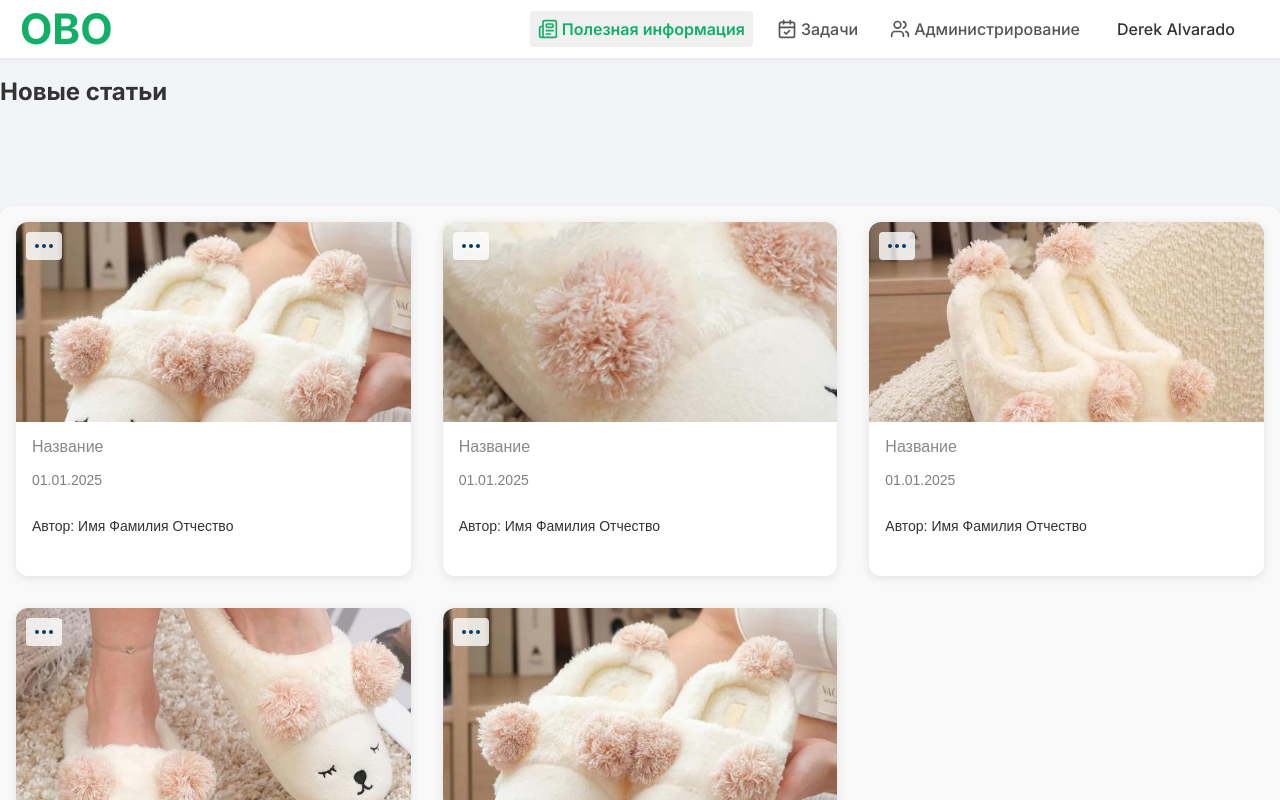
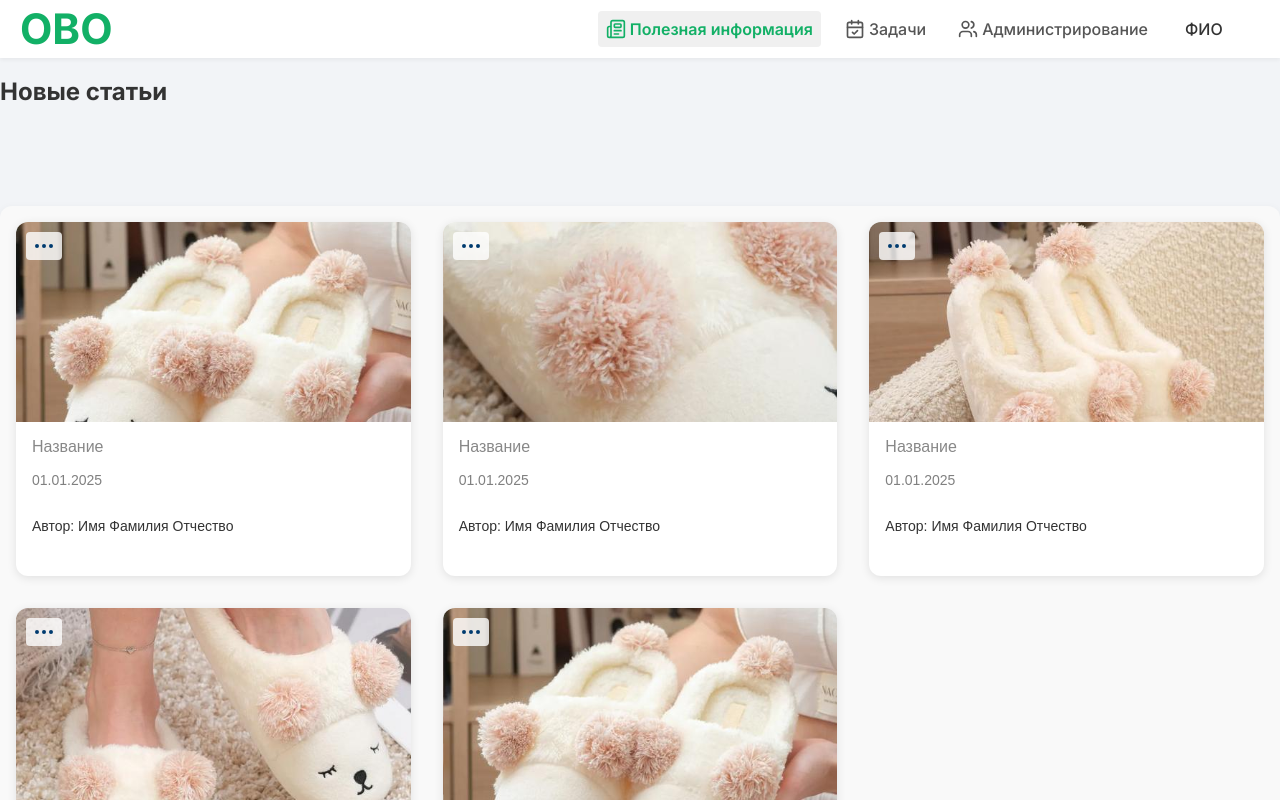
Before and after one commit to myrrhax/TTKProject, a React (Create React App) app: page /articles in a window 1280 px wide. Shown: the top 800 px of the page. Built offline with nearby package versions, Linux system fonts and the light colour scheme.

Commit message:
header connect

```diff
--- a/src/App.js
+++ b/src/App.js
@@ -1,6 +1,6 @@
 import React from "react";
 import { BrowserRouter as Router, Routes, Route } from "react-router-dom";
-import Header from "./components/Header/Header";
+import Header from "./Header/Header";
 import WelcomePage from "./WelcomePage/WelcomePage";
 import LoginPage from "./LoginPage/LoginPage";
 import RegisterPage from "./RegisterPage/RegisterPage";
--- a/src/components/Header/Header.js
+++ b/src/Header/Header.js
@@ -1,7 +1,7 @@
 import React from "react";
 import "./Header.css";
 import { Newspaper, CalendarCheck, Users } from "lucide-react";
-import { NavLink } from "react-router-dom";
+import { NavLink, useNavigate } from "react-router-dom"; // [[8]]
 
 const navItems = [
   {
@@ -22,6 +22,15 @@ const navItems = [
 ];
 
 const Header = () => {
+  const navigate = useNavigate();
+
+  const handleLogout = (e) => {
+    if (e.target.value === "Выйти") {
+      localStorage.removeItem("token");
+      navigate("/");
+    }
+  };
+
   return (
     <header className="header">
       <div className="head">
@@ -43,9 +52,9 @@ const Header = () => {
               </NavLink>
             ))}
           </nav>
-          <select className="user-select">
-            <option>Derek Alvarado</option>
-            <option>Logout</option>
+          <select className="user-select" onChange={handleLogout} value={""}>
+            <option>ФИО</option>
+            <option>Выйти</option>
           </select>
         </div>
       </div>
```
Also changed, not shown: src/Header/Header.css (renamed from src/components/Header/Header.css).
